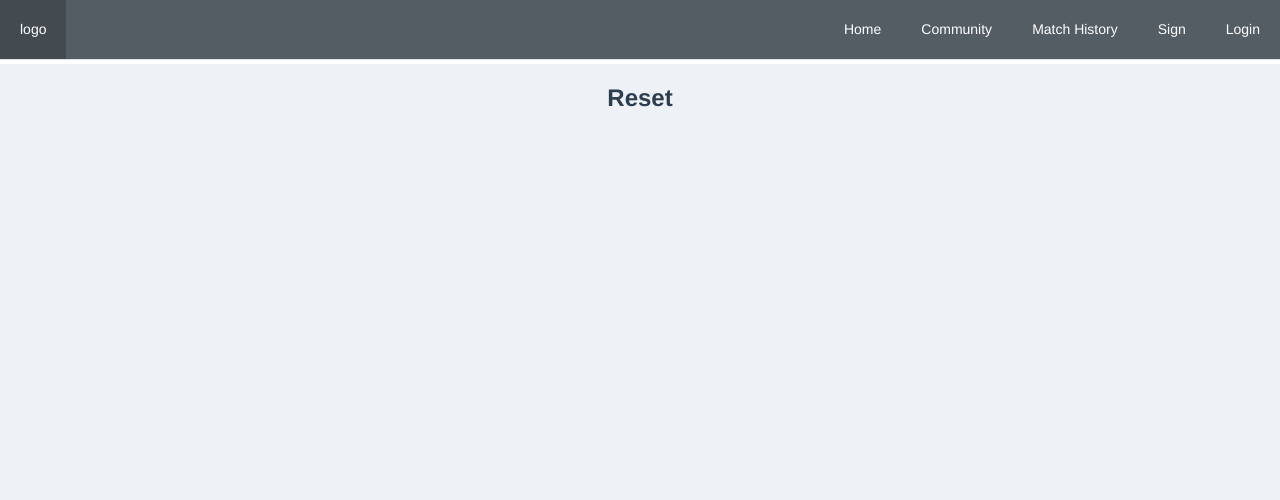
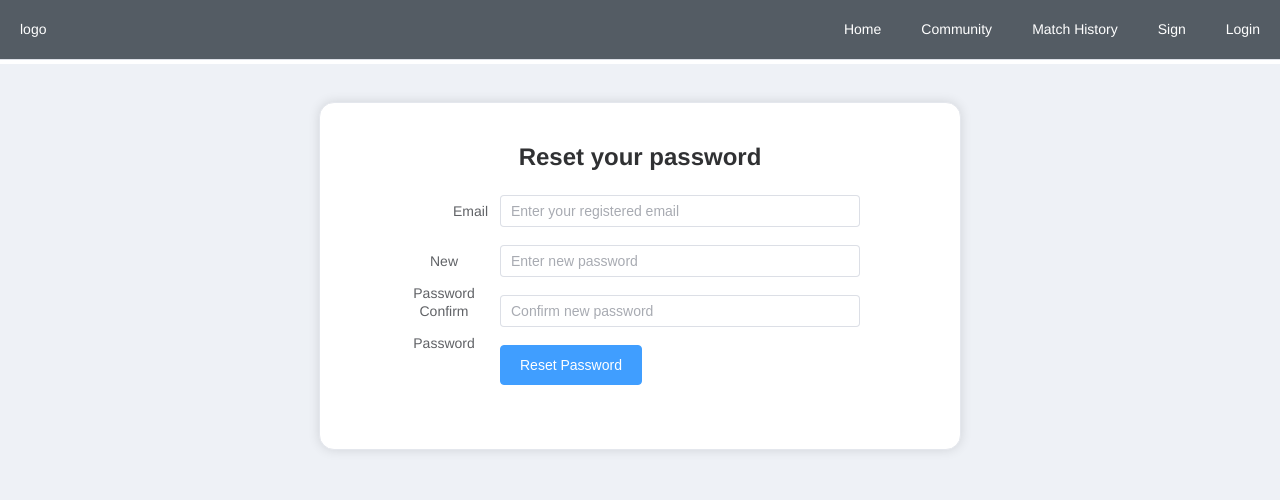
Before and after one commit to Qinzs/coding_website, a Vue app: page /resetpass in a window 1280 px wide. Shown: the top 500 px of the page. Built offline with nearby package versions, Linux system fonts and the light colour scheme.

Commit message:
Have developed  the front-end design of reset passwords page

```diff
--- a/src/views/ResetPassword.vue
+++ b/src/views/ResetPassword.vue
@@ -1,9 +1,65 @@
 <template>
-    <div>
-      <h1>Reset</h1>
-    </div>
+  <div class="reset-password">
+    <el-card class="box-card">
+      <h1 style="height: 50%; margin-bottom: 4%; font-weight: bold; font-size: 24px;">Reset your password</h1>
 
-  </template>
+      <el-form label-width="100px" style="max-width: 460px; margin: 0 0 0 10%;">
 
-  <script lang="ts">
-  </script>
+        <el-form-item label="Email">
+          <el-input v-model="resetForm.email" placeholder="Enter your registered email" />
+        </el-form-item>
+
+        <el-form-item label="New Password">
+          <el-input type="password" v-model="resetForm.newPassword" placeholder="Enter new password" />
+        </el-form-item>
+
+        <el-form-item label="Confirm Password">
+          <el-input type="password" v-model="resetForm.confirmPassword" placeholder="Confirm new password" />
+        </el-form-item>
+
+        <el-form-item>
+          <el-button type="primary" size="large" @click="handleReset">Reset Password</el-button>
+        </el-form-item>
+
+      </el-form>
+    </el-card>
+  </div>
+</template>
+
+<script lang="ts" setup>
+  import { reactive } from 'vue'; // Removed the 'ref' import
+
+  interface ResetForm {
+    email: string;
+    newPassword: string;
+    confirmPassword: string;
+  }
+
+  const resetForm = reactive<ResetForm>({
+    email: '',
+    newPassword: '',
+    confirmPassword: '',
+  });
+
+  const handleReset = () => {
+    // TODO: Implement the logic for resetting the password
+    // For now, it just logs the form data
+    console.log(resetForm);
+  }
+</script>
+
+
+<style scoped>
+  .reset-password {
+    align-items: center;
+    height: 100%;
+    overflow: hidden;
+  }
+
+  .box-card {
+    width: 50%;
+    height: 60%;
+    margin: 3% auto;
+    border-radius: 15px;
+  }
+</style>
```
